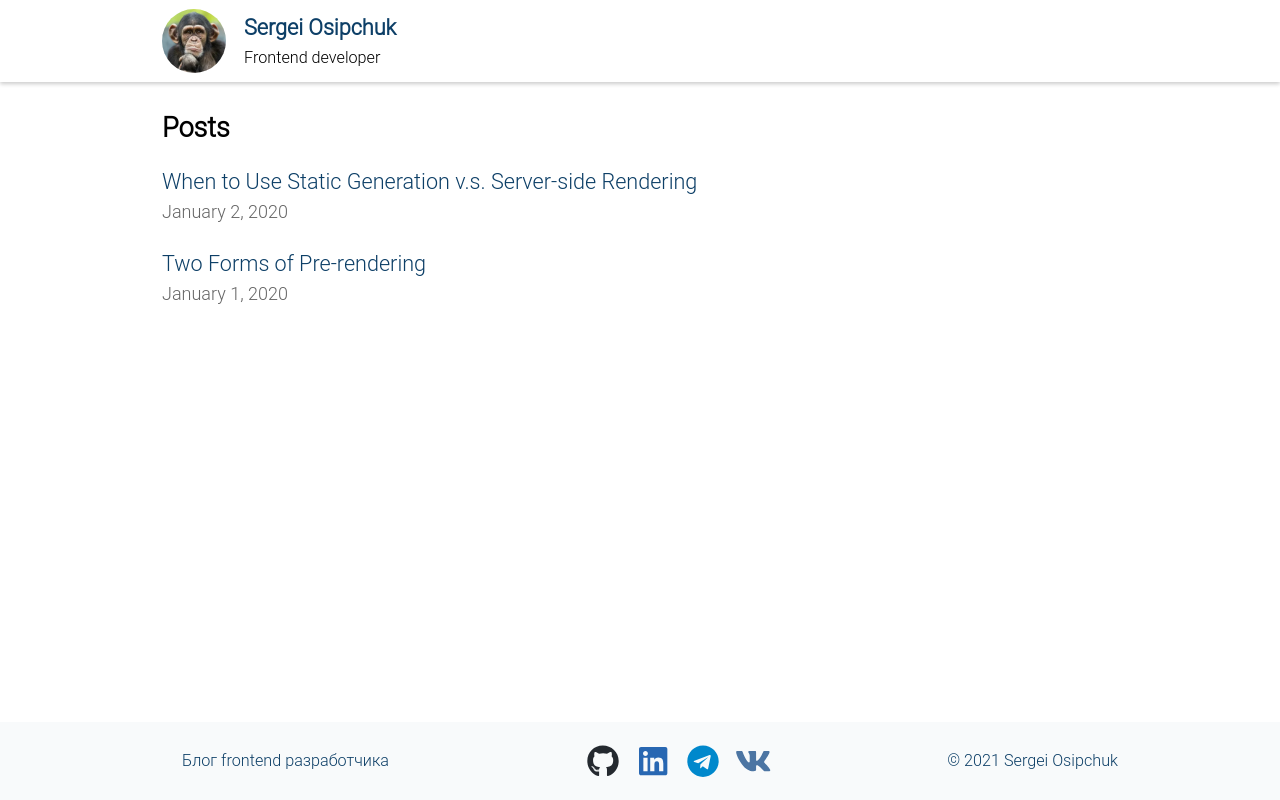
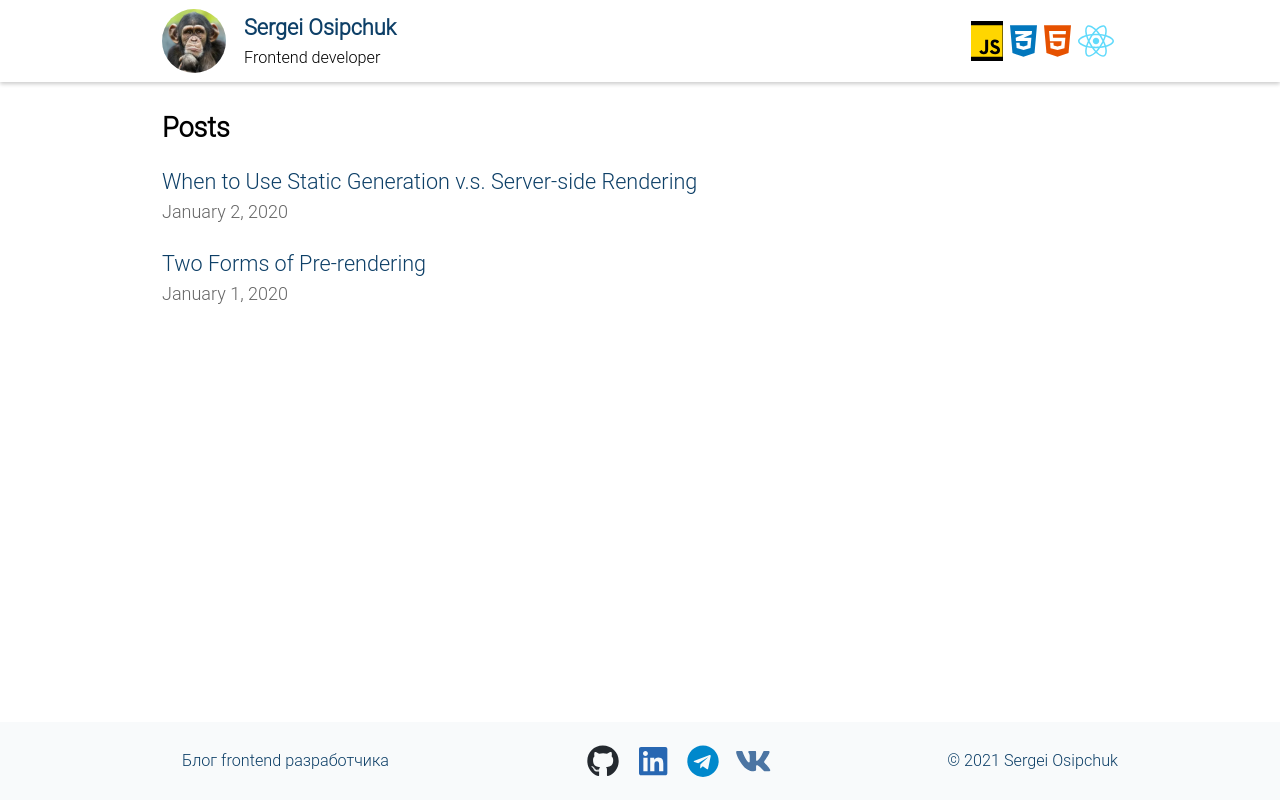
Before and after one commit to SergBlack/nextjs-blog, a Next.js app: page / in a window 1280 px wide. Built offline with nearby package versions, Linux system fonts and the light colour scheme.

Commit message:
feat: add technology links on header

```diff
--- a/src/components/Header/index.tsx
+++ b/src/components/Header/index.tsx
@@ -5,12 +5,14 @@ import { Avatar } from '@/components/Avatar';
 import { MY_NAME, siteTitle } from '@/constants/constants';
 import MyAvatar from '../../../public/images/avatar.png';
 import styles from './styles.module.scss';
+import { FontAwesomeIcon } from '@fortawesome/react-fontawesome';
+import { faJs, faHtml5, faCss3Alt, faReact } from '@fortawesome/free-brands-svg-icons';
 
 export const Header = () => (
   <>
     <Head>
       <link rel="icon" href="/favicon.ico" />
-      <meta name="description" content="Learn how to build a personal website using Next.js" />
+      <meta name="description" content="Web development blog" />
       <meta
         property="og:image"
         content={`https://og-image.vercel.app/${encodeURI(
@@ -24,6 +26,7 @@ export const Header = () => (
 
     <header className={styles.header}>
       <div className={styles.container}>
+        <div className={styles.logoWrapper}>
           <Avatar src={MyAvatar} alt={MY_NAME} />
 
           <div className={styles.textWrapper}>
@@ -34,6 +37,30 @@ export const Header = () => (
             <p>Frontend developer</p>
           </div>
         </div>
+
+        <div className={styles.techWrapper}>
+          <Link href="https://developer.mozilla.org/en-US/docs/Web/JavaScript">
+            <a className={styles.js}>
+              <FontAwesomeIcon icon={faJs} size="2x" />
+            </a>
+          </Link>
+          <Link href="https://developer.mozilla.org/en-US/docs/Web/CSS/Reference">
+            <a className={styles.css}>
+              <FontAwesomeIcon icon={faCss3Alt} size="2x" />
+            </a>
+          </Link>
+          <Link href="https://developer.mozilla.org/en-US/docs/Glossary/HTML5">
+            <a className={styles.html}>
+              <FontAwesomeIcon icon={faHtml5} size="2x" />
+            </a>
+          </Link>
+          <Link href="https://reactjs.org/">
+            <a className={styles.react}>
+              <FontAwesomeIcon icon={faReact} size="2x" />
+            </a>
+          </Link>
+        </div>
+      </div>
     </header>
   </>
 );
--- a/src/components/Header/styles.module.scss
+++ b/src/components/Header/styles.module.scss
@@ -9,13 +9,22 @@
 
 .container {
   display: flex;
+  justify-content: space-between;
+  align-items: center;
+  padding: 0 1rem;
+  max-width: 992px;
+  margin: 0 auto;
+}
+
+.logoWrapper {
+  display: flex;
   flex-wrap: wrap;
   align-items: center;
-  box-sizing: border-box;
-  height: 100%;
-  margin: 0 auto;
-  max-width: 992px;
-  padding: 0 1rem;
+}
+
+.techWrapper {
+  display: flex;
+  align-items: center;
 }
 
 .logo {
@@ -43,3 +52,35 @@
   color: $blue;
   text-decoration: none;
 }
+
+.js,
+.css,
+.html,
+.react {
+  display: flex;
+  justify-content: center;
+  align-items: center;
+  margin: 0 0.2rem;
+
+  svg {
+    width: 40px;
+    height: 40px;
+  }
+}
+
+.js {
+  color: #ffd600;
+  background-color: #000;
+}
+
+.css {
+  color: #0277bd;
+}
+
+.html {
+  color: #e65100;
+}
+
+.react {
+  color: #61dafb;
+}
--- a/src/constants/constants.ts
+++ b/src/constants/constants.ts
@@ -1,6 +1,6 @@
 export const MY_NAME = 'Sergei Osipchuk';
 
-export const siteTitle = 'Next.js Blog';
+export const siteTitle = 'WebDevBlog';
 
 export const PATHS = {
   HOME: '/',
```
Lines whose indentation alone changed are shown as unchanged.
